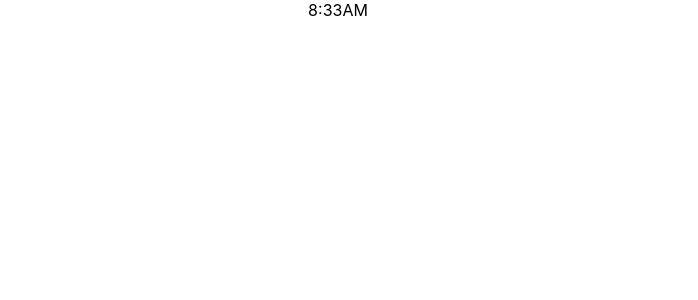
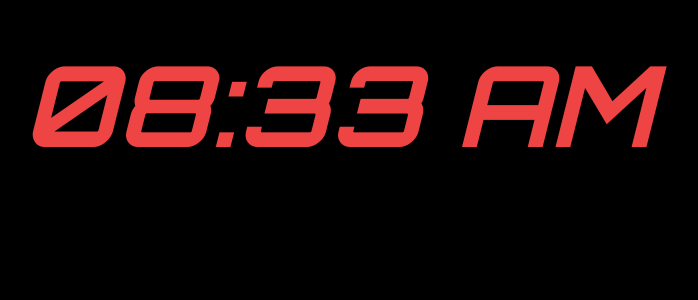
Before and after one commit to tuffs/a-creative-clock, a React (Create React App) app: page / in a window 1280 px wide. Shown: the top 300 px of the page, without its empty margins (302-1000 px from the left). Built offline with nearby package versions, Linux system fonts and the light colour scheme.

Commit message:
Base clock is now working and loading with the appropriate time, I now need to wait about 30 seconds before updating the times in the next flight.

```diff
--- a/public/index.html
+++ b/public/index.html
@@ -9,7 +9,27 @@
       name="description"
       content="Web site created using create-react-app"
     />
+    <meta name="google" content="notranslate" />
+    <link rel="preconnect" href="https://fonts.googleapis.com" />
+    <link rel="preconnect" href="https://fonts.gstatic.com" crossorigin />
+    <link
+      href="https://fonts.googleapis.com/css2?family=Orbitron:wght@400..900&display=swap"
+      rel="stylesheet"
+    />
     <link rel="apple-touch-icon" href="%PUBLIC_URL%/logo192.png" />
+    <!-- TailwindCSS CDN (official script for runtime class support) -->
+    <script src="https://cdn.tailwindcss.com"></script>
+    <script>
+      tailwind.config = {
+        theme: {
+          extend: {
+            fontFamily: {
+              orbitron: ["Orbitron", "sans-serif"],
+            },
+          },
+        },
+      };
+    </script>
     <!--
       manifest.json provides metadata used when your web app is installed on a
       user's mobile device or desktop. See https://developers.google.com/web/fundamentals/web-app-manifest/
@@ -24,6 +44,14 @@
       work correctly both with client-side routing and a non-root public URL.
       Learn how to configure a non-root public URL by running `npm run build`.
     -->
+    <style>
+      html,
+      body {
+        color: white;
+        background: black;
+        font-family: "Orbitron", sans-serif;
+      }
+    </style>
     <title>React App</title>
   </head>
   <body>
--- a/src/App.css
+++ /dev/null
@@ -1,38 +0,0 @@
-.App {
-  text-align: center;
-}
-
-.App-logo {
-  height: 40vmin;
-  pointer-events: none;
-}
-
-@media (prefers-reduced-motion: no-preference) {
-  .App-logo {
-    animation: App-logo-spin infinite 20s linear;
-  }
-}
-
-.App-header {
-  background-color: #282c34;
-  min-height: 100vh;
-  display: flex;
-  flex-direction: column;
-  align-items: center;
-  justify-content: center;
-  font-size: calc(10px + 2vmin);
-  color: white;
-}
-
-.App-link {
-  color: #61dafb;
-}
-
-@keyframes App-logo-spin {
-  from {
-    transform: rotate(0deg);
-  }
-  to {
-    transform: rotate(360deg);
-  }
-}
--- a/src/App.js
+++ b/src/App.js
@@ -1,11 +1,12 @@
-import './App.css';
 import Clock from './components/Clock';
 
 function App() {
   return (
-    <div className="App" data-testid="App">
-      <Clock
-      />
+    <div
+      className="font-orbitron max-w-screen-lg mx-auto bg-black m-5 text-center"
+      data-testid="App"
+    >
+      <Clock />
     </div>
   );
 }
--- a/src/components/Clock.js
+++ b/src/components/Clock.js
@@ -1,8 +1,10 @@
 export default function Clock() {
   let date = new Date();
-  let hours = date.getHours() % 12 || 12;
-  let minutes = date.getMinutes();
+  let hours = (date.getHours() % 12 || 12).toString().padStart(2, '0');
+  let minutes = date.getMinutes().toString().padStart(2, '0');
   let am_or_pm = date.getHours() >= 12 ? 'PM' : 'AM';
+
+  const clockDigitStyling = "text-red-500 inline-block text-[7rem] font-bold italic";
 
   return (
     <div
@@ -11,22 +13,22 @@ export default function Clock() {
       data-testid="clock"
     >
       <div
-        style={{ display: 'inline-block' }}
+        className={clockDigitStyling}
         data-testid="hours"
       >
         {hours}:
       </div>
       <div
-        style={{ display: 'inline-block' }}
+        className={clockDigitStyling}
         data-testid="minutes"
       >
         {minutes}
       </div>
       <div
-        style={{ display: 'inline-block' }}
+        className={clockDigitStyling}
         data-testid="am_or_pm"
       >
-        {am_or_pm}
+        &nbsp;{am_or_pm}
       </div>
     </div>
   );
```
